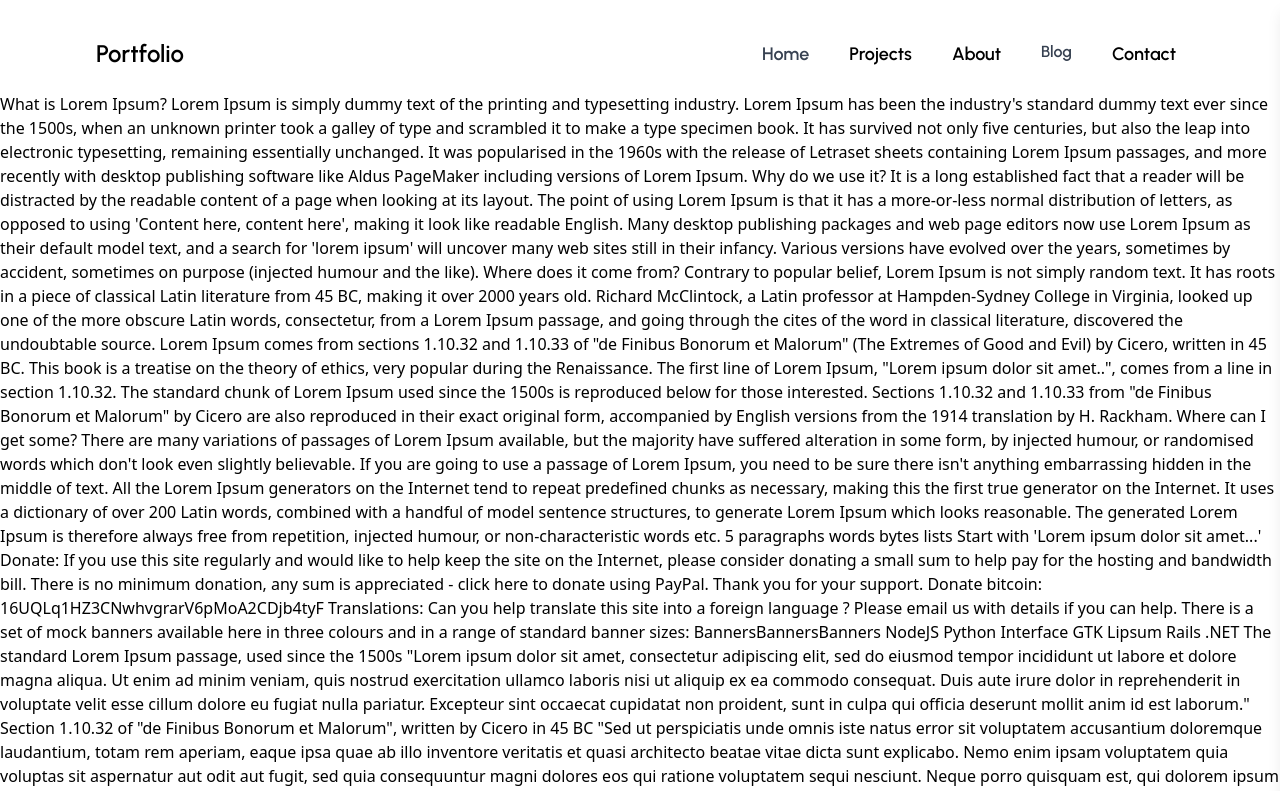
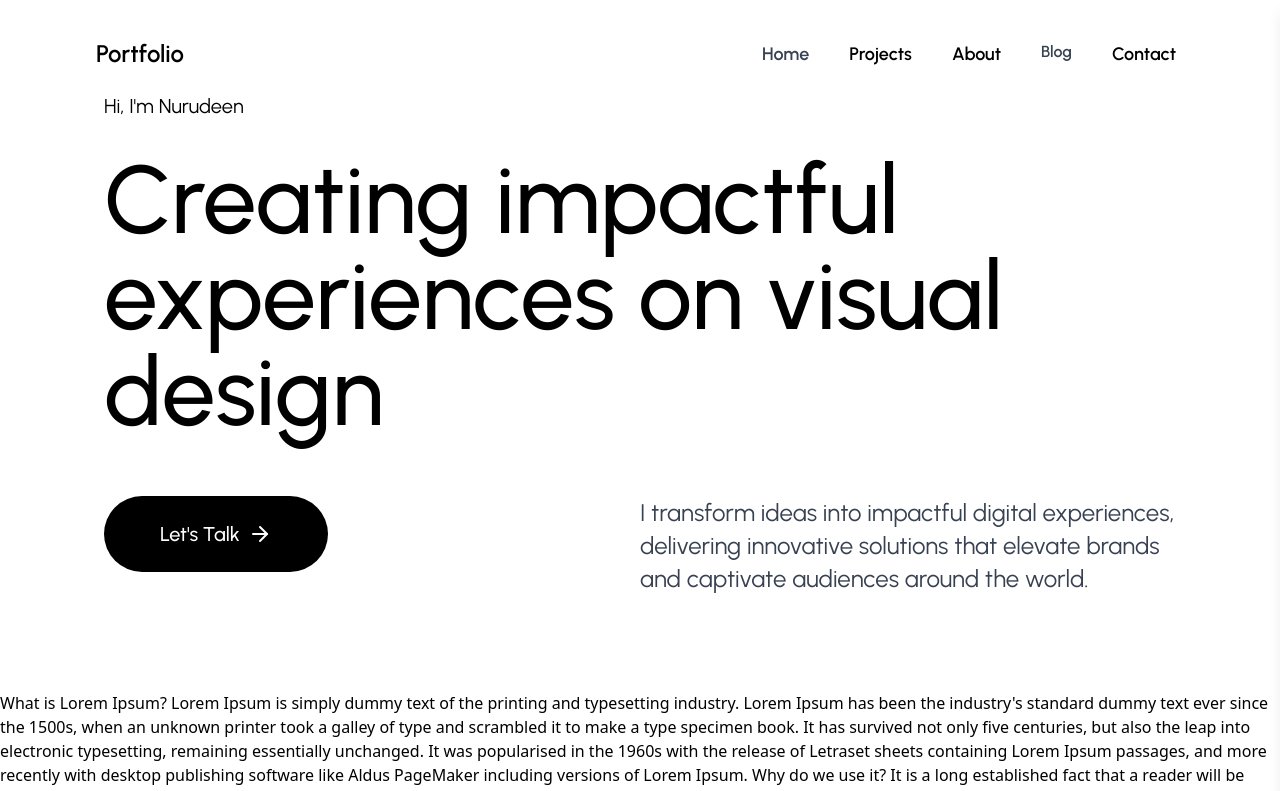
Before and after one commit to nuru484/portfolio, a React (Vite) app: page / in a window 1280 px wide. Shown: the top 791 px of the page. Built offline with nearby package versions, Linux system fonts and the light colour scheme.

Commit message:
added hero

```diff
--- a/src/App.jsx
+++ b/src/App.jsx
@@ -1,13 +1,12 @@
 import NavBar from './components/NavBar';
+import Hero from './components/Hero';
 import Text from './components/Text';
 
 const App = () => {
   return (
     <div>
-      <div className="bg-blue-700 text-blue-800transition-opacity duration-500 ease-in-out">
-        <NavBar />
-      </div>
-
+      <NavBar />
+      <Hero />
       <Text />
     </div>
   );
--- a/src/components/Hero.jsx
+++ b/src/components/Hero.jsx
@@ -0,0 +1,29 @@
+import { ArrowRight } from 'lucide-react';
+
+const Hero = () => {
+  return (
+    <div className="max-w-6xl font-urbanist mx-auto pb-24">
+      <div className="px-10">
+        <p className="text-xl">Hi, I'm Nurudeen</p>
+        <h1 className="text-5xl lg:text-8xl font-medium leading-tight tracking-normal mt-8 mb-14">
+          Creating impactful experiences on visual design
+        </h1>
+        <div className="w-full flex justify-between">
+          <div className="w-1/2 text-left">
+            <button className=" bg-black text-white px-14 py-6 text-xl font-medium rounded-full flex justify-center items-center gap-2">
+              Let's Talk <ArrowRight />
+            </button>
+          </div>
+
+          <p className="w-1/2 text-left text-2xl text-gray-700 leading-snug tracking-normal">
+            I transform ideas into impactful digital experiences, delivering
+            innovative solutions that elevate brands and captivate audiences
+            around the world.
+          </p>
+        </div>
+      </div>
+    </div>
+  );
+};
+
+export default Hero;
--- a/src/components/NavBar.jsx
+++ b/src/components/NavBar.jsx
@@ -36,7 +36,7 @@
   const handleScroll = () => {
     if (navRef.current) {
       const { top } = navRef.current.getBoundingClientRect();
-      setIsNavScrolledPast(top < 0);
+      setIsNavScrolledPast(top < -10);
     }
   };
 
--- a/src/components/Text.jsx
+++ b/src/components/Text.jsx
@@ -3,57 +3,54 @@
 const Text = () => {
   return (
     <div>
-      <p>
-        What is Lorem Ipsum? Lorem Ipsum is simply dummy text of the printing
-        and typesetting industry. Lorem Ipsum has been the industry's standard
-        dummy text ever since the 1500s, when an unknown printer took a galley
-        of type and scrambled it to make a type specimen book. It has survived
-        not only five centuries, but also the leap into electronic typesetting,
-        remaining essentially unchanged. It was popularised in the 1960s with
-        the release of Letraset sheets containing Lorem Ipsum passages, and more
-        recently with desktop publishing software like Aldus PageMaker including
-        versions of Lorem Ipsum. Why do we use it? It is a long established fact
-        that a reader will be distracted by the readable content of a page when
-        looking at its layout. The point of using Lorem Ipsum is that it has a
-        more-or-less normal distribution of letters, as opposed to using
-        'Content here, content here', making it look like readable English. Many
-        desktop publishing packages and web page editors now use Lorem Ipsum as
-        their default model text, and a search for 'lorem ipsum' will uncover
-        many web sites still in their infancy. Various versions have evolved
-        over the years, sometimes by accident, sometimes on purpose (injected
-        humour and the like). Where does it come from? Contrary to popular
-        belief, Lorem Ipsum is not simply random text. It has roots in a piece
-        of classical Latin literature from 45 BC, making it over 2000 years old.
-        Richard McClintock, a Latin professor at Hampden-Sydney College in
-        Virginia, looked up one of the more obscure Latin words, consectetur,
-        from a Lorem Ipsum passage, and going through the cites of the word in
-        classical literature, discovered the undoubtable source. Lorem Ipsum
-        comes from sections 1.10.32 and 1.10.33 of "de Finibus Bonorum et
-        Malorum" (The Extremes of Good and Evil) by Cicero, written in 45 BC.
-        This book is a treatise on the theory of ethics, very popular during the
-        Renaissance. The first line of Lorem Ipsum, "Lorem ipsum dolor sit
-        amet..", comes from a line in section 1.10.32. The standard chunk of
-        Lorem Ipsum used since the 1500s is reproduced below for those
-        interested. Sections 1.10.32 and 1.10.33 from "de Finibus Bonorum et
-        Malorum" by Cicero are also reproduced in their exact original form,
-        accompanied by English versions from the 1914 translation by H. Rackham.
-        Where can I get some? There are many variations of passages of Lorem
-        Ipsum available, but the majority have suffered alteration in some form,
-        by injected humour, or randomised words which don't look even slightly
-        believable. If you are going to use a passage of Lorem Ipsum, you need
-        to be sure there isn't anything embarrassing hidden in the middle of
-        text. All the Lorem Ipsum generators on the Internet tend to repeat
-        predefined chunks as necessary, making this the first true generator on
-        the Internet. It uses a dictionary of over 200 Latin words, combined
-        with a handful of model sentence structures, to generate Lorem Ipsum
-        which looks reasonable. The generated Lorem Ipsum is therefore always
-        free from repetition, injected humour, or non-characteristic words etc.
-        5 paragraphs words bytes lists Start with 'Lorem ipsum dolor sit
-        amet...' Donate: If you use this site regularly and would like to help
-        keep the site on the Internet, please consider donating a small sum to
-        help pay for the hosting and bandwidth bill. There is no minimum
-        donation, any sum is appreciated - click here to donate using PayPal.
-        Thank you for your support. Donate bitcoin:
+      What is Lorem Ipsum? Lorem Ipsum is simply dummy text of the printing and
+      typesetting industry. Lorem Ipsum has been the industry's standard dummy
+      text ever since the 1500s, when an unknown printer took a galley of type
+      and scrambled it to make a type specimen book. It has survived not only
+      five centuries, but also the leap into electronic typesetting, remaining
+      essentially unchanged. It was popularised in the 1960s with the release of
+      Letraset sheets containing Lorem Ipsum passages, and more recently with
+      desktop publishing software like Aldus PageMaker including versions of
+      Lorem Ipsum. Why do we use it? It is a long established fact that a reader
+      will be distracted by the readable content of a page when looking at its
+      layout. The point of using Lorem Ipsum is that it has a more-or-less
+      normal distribution of letters, as opposed to using 'Content here, content
+      here', making it look like readable English. Many desktop publishing
+      packages and web page editors now use Lorem Ipsum as their default model
+      text, and a search for 'lorem ipsum' will uncover many web sites still in
+      their infancy. Various versions have evolved over the years, sometimes by
+      accident, sometimes on purpose (injected humour and the like). Where does
+      it come from? Contrary to popular belief, Lorem Ipsum is not simply random
+      text. It has roots in a piece of classical Latin literature from 45 BC,
+      making it over 2000 years old. Richard McClintock, a Latin professor at
+      Hampden-Sydney College in Virginia, looked up one of the more obscure
+      Latin words, consectetur, from a Lorem Ipsum passage, and going through
+      the cites of the word in classical literature, discovered the undoubtable
+      source. Lorem Ipsum comes from sections 1.10.32 and 1.10.33 of "de Finibus
+      Bonorum et Malorum" (The Extremes of Good and Evil) by Cicero, written in
+      45 BC. This book is a treatise on the theory of ethics, very popular
+      during the Renaissance. The first line of Lorem Ipsum, "Lorem ipsum dolor
+      sit amet..", comes from a line in section 1.10.32. The standard chunk of
+      Lorem Ipsum used since the 1500s is reproduced below for those interested.
+      Sections 1.10.32 and 1.10.33 from "de Finibus Bonorum et Malorum" by
+      Cicero are also reproduced in their exact original form, accompanied by
+      English versions from the 1914 translation by H. Rackham. Where can I get
+      some? There are many variations of passages of Lorem Ipsum available, but
+      the majority have suffered alteration in some form, by injected humour, or
+      randomised words which don't look even slightly believable. If you are
+      going to use a passage of Lorem Ipsum, you need to be sure there isn't
+      anything embarrassing hidden in the middle of text. All the Lorem Ipsum
+      generators on the Internet tend to repeat predefined chunks as necessary,
+      making this the first true generator on the Internet. It uses a dictionary
+      of over 200 Latin words, combined with a handful of model sentence
+      structures, to generate Lorem Ipsum which looks reasonable. The generated
+      Lorem Ipsum is therefore always free from repetition, injected humour, or
+      non-characteristic words etc. 5 paragraphs words bytes lists Start with
+      'Lorem ipsum dolor sit amet...' Donate: If you use this site regularly and
+      would like to help keep the site on the Internet, please consider donating
+      a small sum to help pay for the hosting and bandwidth bill. There is no
+      minimum donation, any sum is appreciated - click here to donate using
+      PayPal. Thank you for your support. Donate bitcoin:
       16UQLq1HZ3CNwhvgrarV6pMoA2CDjb4tyF Translations: Can you help translate
       this site into a foreign language ? Please email us with details if you
       can help. There is a set of mock banners available here in three colours
@@ -61,69 +58,51 @@
       Python Interface GTK Lipsum Rails .NET The standard Lorem Ipsum passage,
       used since the 1500s "Lorem ipsum dolor sit amet, consectetur adipiscing
       elit, sed do eiusmod tempor incididunt ut labore et dolore magna aliqua.
-        Ut enim ad minim veniam, quis nostrud exercitation ullamco laboris nisi
-        ut aliquip ex ea commodo consequat. Duis aute irure dolor in
-        reprehenderit in voluptate velit esse cillum dolore eu fugiat nulla
-        pariatur. Excepteur sint occaecat cupidatat non proident, sunt in culpa
-        qui officia deserunt mollit anim id est laborum." Section 1.10.32 of "de
-        Finibus Bonorum et Malorum", written by Cicero in 45 BC "Sed ut
-        perspiciatis unde omnis iste natus error sit voluptatem accusantium
-        doloremque laudantium, totam rem aperiam, eaque ipsa quae ab illo
-        inventore veritatis et quasi architecto beatae vitae dicta sunt
-        explicabo. Nemo enim ipsam voluptatem quia voluptas sit aspernatur aut
-        odit aut fugit, sed quia consequuntur magni dolores eos qui ratione
-        voluptatem sequi nesciunt. Neque porro quisquam est, qui dolorem ipsum
-        quia dolor sit amet, consectetur, adipisci velit, sed quia non numquam
-        eius modi tempora incidunt ut labore et dolore magnam aliquam quaerat
-        voluptatem. Ut enim ad minima veniam, quis nostrum exercitationem ullam
-        corporis suscipit laboriosam, nisi ut aliquid ex ea commodi consequatur?
-        Quis autem vel eum iure reprehenderit qui in ea voluptate velit esse
-        quam nihil molestiae consequatur, vel illum qui dolorem eum fugiat quo
-        voluptas nulla pariatur?" 1914 translation by H. Rackham "But I must
-        explain to you how all this mistaken idea of denouncing pleasure and
-        praising pain was born and I will give you a complete account of the
-        system, and expound the actual teachings of the great explorer of the
-        truth, the master-builder of human happiness. No one rejects, dislikes,
-        or avoids pleasure itself, because it is pleasure, but because those who
-        do not know how to pursue pleasure rationally encounter consequences
-        that are extremely painful. Nor again is there anyone who loves or
-        pursues or desires to obtain pain of itself, because it is pain, but
-        because occasionally circumstances occur in which toil and pain can
+      Ut enim ad minim veniam, quis nostrud exercitation ullamco laboris nisi ut
+      aliquip ex ea commodo consequat. Duis aute irure dolor in reprehenderit in
+      voluptate velit esse cillum dolore eu fugiat nulla pariatur. Excepteur
+      sint occaecat cupidatat non proident, sunt in culpa qui officia deserunt
+      mollit anim id est laborum." Section 1.10.32 of "de Finibus Bonorum et
+      Malorum", written by Cicero in 45 BC "Sed ut perspiciatis unde omnis iste
+      natus error sit voluptatem accusantium doloremque laudantium, totam rem
+      aperiam, eaque ipsa quae ab illo inventore veritatis et quasi architecto
+      beatae vitae dicta sunt explicabo. Nemo enim ipsam voluptatem quia
+      voluptas sit aspernatur aut odit aut fugit, sed quia consequuntur magni
+      dolores eos qui ratione voluptatem sequi nesciunt. Neque porro quisquam
+      est, qui dolorem ipsum quia dolor sit amet, consectetur, adipisci velit,
+      sed quia non numquam eius modi tempora incidunt ut labore et dolore magnam
+      aliquam quaerat voluptatem. Ut enim ad minima veniam, quis nostrum
+      exercitationem ullam corporis suscipit laboriosam, nisi ut aliquid ex ea
+      commodi consequatur? Quis autem vel eum iure reprehenderit qui in ea
+      voluptate velit esse quam nihil molestiae consequatur, vel illum qui
+      dolorem eum fugiat quo voluptas nulla pariatur?" 1914 translation by H.
+      Rackham "But I must explain to you how all this mistaken idea of
+      denouncing pleasure and praising pain was born and I will give you a
+      complete account of the system, and expound the actual teachings of the
+      great explorer of the truth, the master-builder of human happiness. No one
+      rejects, dislikes, or avoids pleasure itself, because it is pleasure, but
+      because those who do not know how to pursue pleasure rationally encounter
+      consequences that are extremely painful. Nor again is there anyone who
+      loves or pursues or desires to obtain pain of itself, because it is pain,
+      but because occasionally circumstances occur in which toil and pain can
       procure him some great pleasure. To take a trivial example, which of us
       ever undertakes laborious physical exercise, except to obtain some
       advantage from it? But who has any right to find fault with a man who
-        chooses to enjoy a pleasure that has no annoying consequences, or one
-        who avoids a pain that produces no resultant pleasure?" Section 1.10.33
-        of "de Finibus Bonorum et Malorum", written by Cicero in 45 BC "At vero
-        eos et accusamus et iusto odio dignissimos ducimus qui blanditiis
-        praesentium voluptatum deleniti atque corrupti quos dolores et quas
-        molestias excepturi sint occaecati cupiditate non provident, similique
-        sunt in culpa qui officia deserunt mollitia animi, id est laborum et
-        dolorum fuga. Et harum quidem rerum facilis est et expedita distinctio.
-        Nam libero tempore, cum soluta nobis est eligendi optio cumque nihil
-        impedit quo minus id quod maxime placeat facere possimus, omnis voluptas
-        assumenda est, omnis dolor repellendus. Temporibus autem quibusdam et
-        aut officiis debitis aut rerum necessitatibus saepe eveniet ut et
-        voluptates repudiandae sint et molestiae non recusandae. Itaque earum
-        rerum hic tenetur a sapiente delectus, ut aut reiciendis voluptatibus
-        maiores alias consequatur aut perferendis doloribus asperiores
-        repellat." 1914 translation by H. Rackham "On the other hand, we
-        denounce with righteous indignation and dislike men who are so beguiled
-        and demoralized by the charms of pleasure of the moment, so blinded by
-        desire, that they cannot foresee the pain and trouble that are bound to
-        ensue; and equal blame belongs to those who fail in their duty through
-        weakness of will, which is the same as saying through shrinking from
-        toil and pain. These cases are perfectly simple and easy to distinguish.
-        In a free hour, when our power of choice is untrammelled and when
-        nothing prevents our being able to do what we like best, every pleasure
-        is to be welcomed and every pain avoided. But in certain circumstances
-        and owing to the claims of duty or the obligations of business it will
-        frequently occur that pleasures have to be repudiated and annoyances
-        accepted. The wise man therefore always holds in these matters to this
-        principle of selection: he rejects pleasures to secure other greater
-        pleasures, or else he endures pains to avoid worse pains."
-        help@lipsum.com Privacy Policy ·
-      </p>
+      chooses to enjoy a pleasure that has no annoying consequences, or one who
+      avoids a pain that produces no resultant pleasure?" Section 1.10.33 of "de
+      Finibus Bonorum et Malorum", written by Cicero in 45 BC "At vero eos et
+      accusamus et iusto odio dignissimos ducimus qui blanditiis praesentium
+      voluptatum deleniti atque corrupti quos dolores et quas molestias
+      excepturi sint occaecati cupiditate non provident, similique sunt in culpa
+      qui officia deserunt mollitia animi, id est laborum et dolorum fuga. Et
+      harum quidem rerum facilis est et expedita distinctio. Nam libero tempore,
+      cum soluta nobis est eligendi optio cumque nihil impedit quo minus id quod
+      maxime placeat facere possimus, omnis voluptas assumenda est, omnis dolor
+      repellendus. Temporibus autem quibusdam et aut officiis debitis aut rerum
+      necessitatibus saepe eveniet ut et voluptates repudiandae sint et
+      molestiae non recusandae. Itaque earum rerum hic tenetur a sapiente
+      delectus, ut aut reiciendis voluptatibus maiores alias consequatur aut
+      perferendis doloribus asperiores repellat."
     </div>
   );
 };
```
Lines whose indentation alone changed are shown as unchanged.
